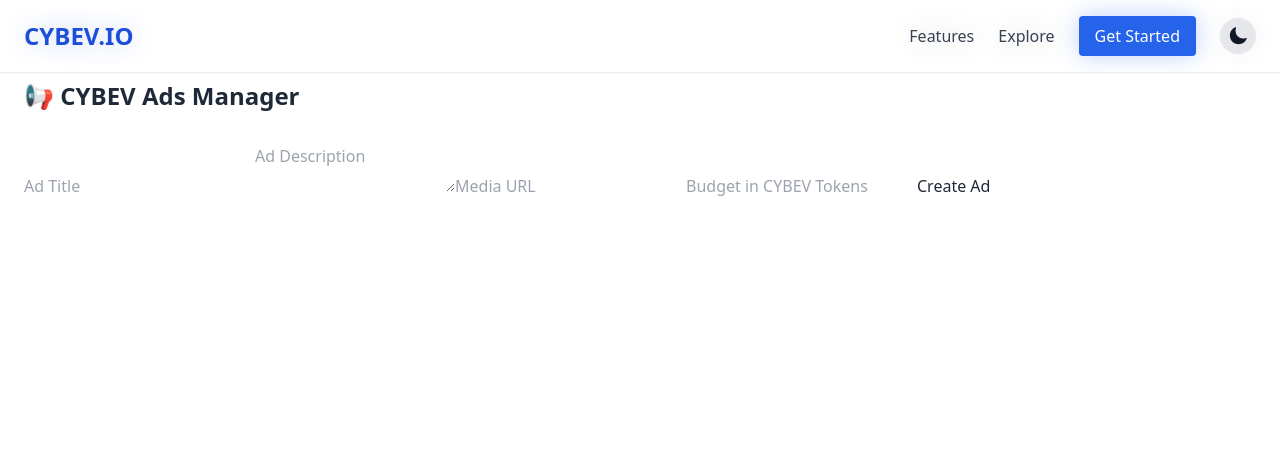
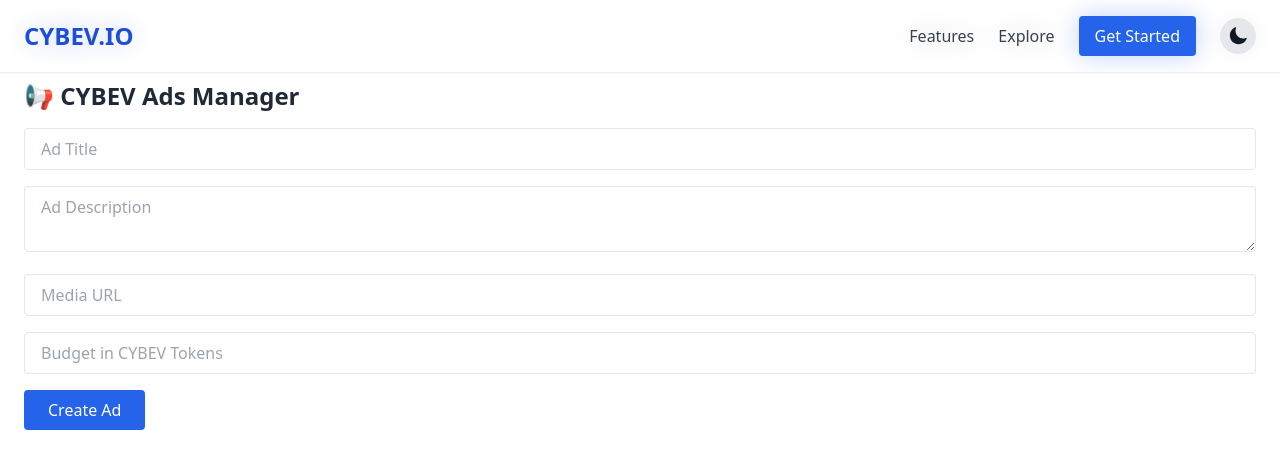
Before and after one commit to cybev1/cybev-frontend, a Next.js app: page /studio/ads in a window 1280 px wide. Shown: the top 468 px of the page. Built offline with nearby package versions, Linux system fonts and the light colour scheme.

Commit message:
Add files via upload

```diff
--- a/styles/globals.css
+++ b/styles/globals.css
@@ -1,3 +1,13 @@
+
 @tailwind base;
 @tailwind components;
 @tailwind utilities;
+
+/* Custom reusable utility classes */
+.input {
+  @apply w-full px-4 py-2 rounded border focus:outline-none focus:ring-2 focus:ring-blue-500;
+}
+
+.btn-primary {
+  @apply bg-blue-600 text-white px-6 py-2 rounded hover:bg-blue-700 transition;
+}
```
